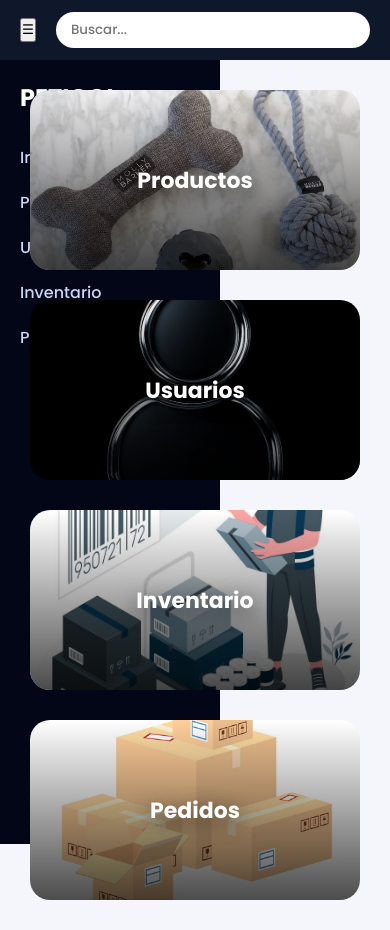
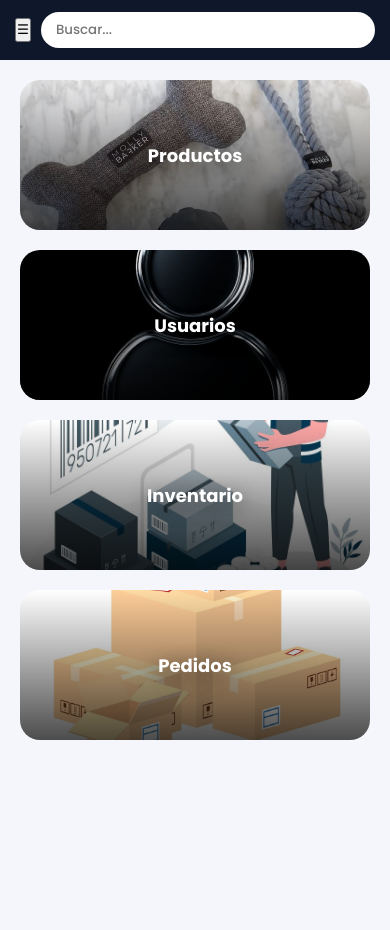
Before and after one commit to peticol2026/vet, a website: page indexAdmin.html in a window 390 px wide. After the commit the page ends 844 px from the top, so only its background shows below. Drawn offline with Linux system fonts and the light colour scheme.

Commit message:
Cambios de interfaz de administrador

```diff
--- a/css/admin.css
+++ b/css/admin.css
@@ -9,7 +9,9 @@ body {
   background: #f4f6f9;
 }
 
-/* NAVBAR */
+/* ===============================
+   NAVBAR
+================================ */
 .navbar {
   height: 60px;
   background: #0f172a;
@@ -26,9 +28,19 @@ body {
   padding: 8px 15px;
   border-radius: 20px;
   border: none;
+  outline: none;
 }
 
-/* SIDEBAR */
+/* BOTÓN MENU (MÓVIL) */
+.menu-toggle {
+  display: none;
+  font-size: 22px;
+  cursor: pointer;
+}
+
+/* ===============================
+   SIDEBAR
+================================ */
 .sidebar {
   position: fixed;
   top: 60px;
@@ -38,6 +50,7 @@ body {
   background: #020617;
   padding: 20px;
   transition: transform 0.4s ease;
+  z-index: 100;
 }
 
 .sidebar h2 {
@@ -50,13 +63,20 @@ body {
   color: #cbd5f5;
   padding: 10px 0;
   text-decoration: none;
+  transition: color 0.3s;
+}
+
+.sidebar a:hover {
+  color: #38bdf8;
 }
 
 .sidebar.hidden {
   transform: translateX(-100%);
 }
 
-/* CONTENT */
+/* ===============================
+   CONTENT
+================================ */
 .content {
   margin-left: 220px;
   padding: 30px;
@@ -67,14 +87,18 @@ body {
   margin-left: 0;
 }
 
-/* CARDS GRID */
+/* ===============================
+   CARDS GRID
+================================ */
 .cards {
   display: grid;
   grid-template-columns: repeat(auto-fit, minmax(220px, 1fr));
   gap: 30px;
 }
 
-/* CARD */
+/* ===============================
+   CARD
+================================ */
 .card {
   position: relative;
   height: 180px;
@@ -111,15 +135,61 @@ body {
   text-shadow: 0 5px 20px rgba(0,0,0,0.6);
 }
 
-/* HOVER 3D */
+/* HOVER 3D (DESKTOP) */
 .card:hover {
   transform: rotateY(10deg) rotateX(5deg) scale(1.05);
   box-shadow: 0 25px 50px rgba(0,0,0,0.3);
 }
 
-/* RESPONSIVE */
+/* ===============================
+   RESPONSIVE MOBILE
+================================ */
 @media (max-width: 768px) {
+
+  /* NAVBAR */
+  .navbar {
+    padding: 0 15px;
+    gap: 10px;
+  }
+
+  .navbar input {
+    max-width: 100%;
+  }
+
+  .menu-toggle {
+    display: block;
+  }
+
+  /* SIDEBAR */
+  .sidebar {
+    transform: translateX(-100%);
+  }
+
+  .sidebar.show {
+    transform: translateX(0);
+  }
+
+  /* CONTENT */
   .content {
     margin-left: 0;
+    padding: 20px;
+  }
+
+  /* CARDS */
+  .cards {
+    gap: 20px;
+  }
+
+  .card {
+    height: 150px;
+  }
+
+  .card-text {
+    font-size: 18px;
+  }
+
+  /* HOVER MÁS SUAVE EN MÓVIL */
+  .card:hover {
+    transform: scale(1.03);
   }
 }
```
Also changed, not shown: indexAdmin.html (+2 -2 lines).
